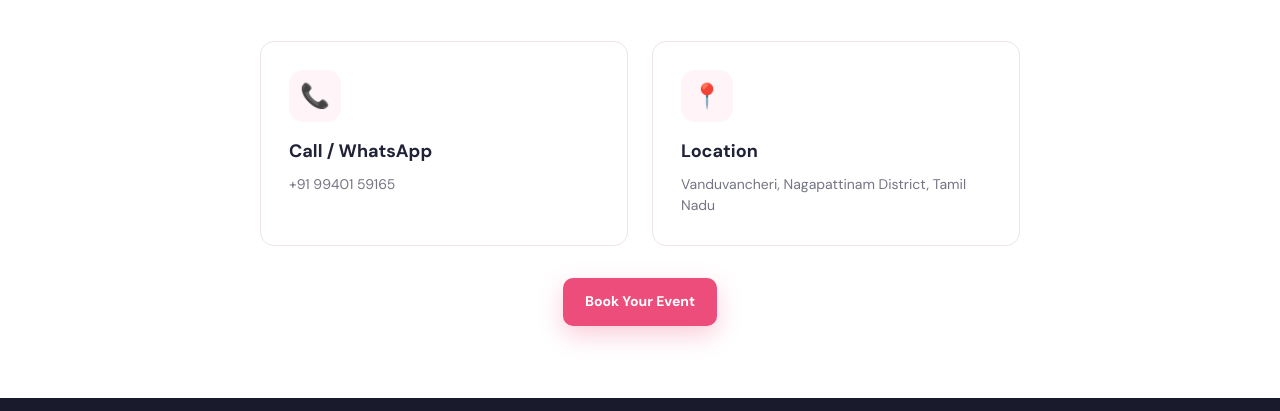
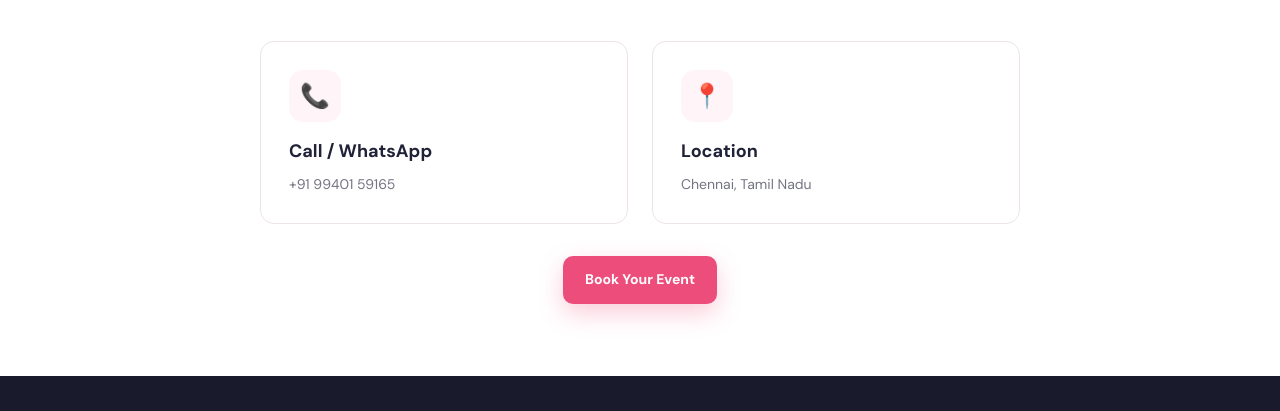
Before and after one commit to thesurprisecuratestudio/surprise-curate-studio, a website: page public/contact.html in a window 1280 px wide. Shown: the part 296-707 px from the top of the page. Drawn offline with nearby package versions, Linux system fonts and the light colour scheme; no server answers.

Commit message:
Update contact.html

```diff
--- a/public/contact.html
+++ b/public/contact.html
@@ -24,7 +24,7 @@
       <div class="card">
         <div class="card-icon">📍</div>
         <h3>Location</h3>
-        <p>Vanduvancheri, Nagapattinam District, Tamil Nadu</p>
+        <p>Chennai, Tamil Nadu</p>
       </div>
     </div>
     <div class="text-center" style="margin-top:32px">
```
